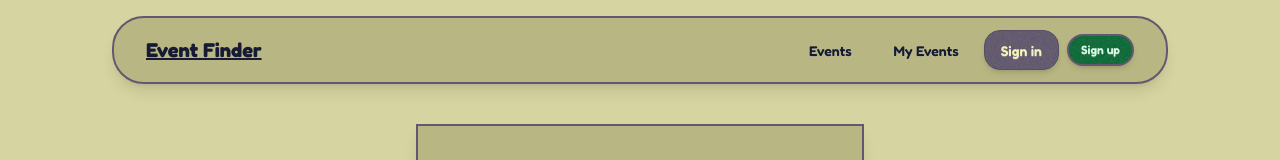
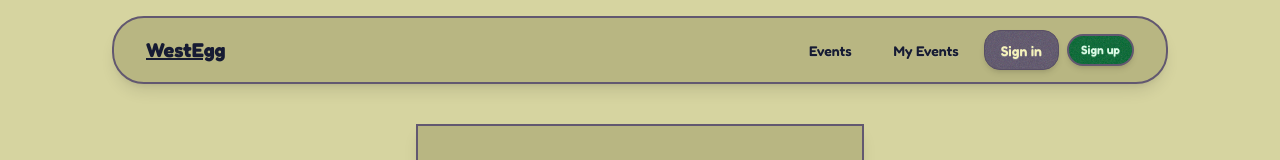
Before and after one commit to eesa-shoaib/event-management-system, a React (Vite) app: page /login in a window 1280 px wide. Shown: the top 160 px of the page. Built offline with nearby package versions, Linux system fonts and the light colour scheme.

Commit message:
update project name

```diff
--- a/src/components/Navbar.tsx
+++ b/src/components/Navbar.tsx
@@ -41,8 +41,8 @@ function Navbar() {
     <>
       <header className="navbar rounded-4xl border-2 border-solid border-neutral bg-base-300 px-3 py-3 shadow-lg sm:px-6 lg:px-8">
         <div className="navbar-start min-w-0">
-          <Link to="/events" className="link link-base-content truncate text-lg font-bold sm:text-xl">
-            Event Finder
+          <Link to="/events" className="link link-base-content truncate text-xl font-bold sm:text-xl">
+            WestEgg
           </Link>
         </div>
 
```
